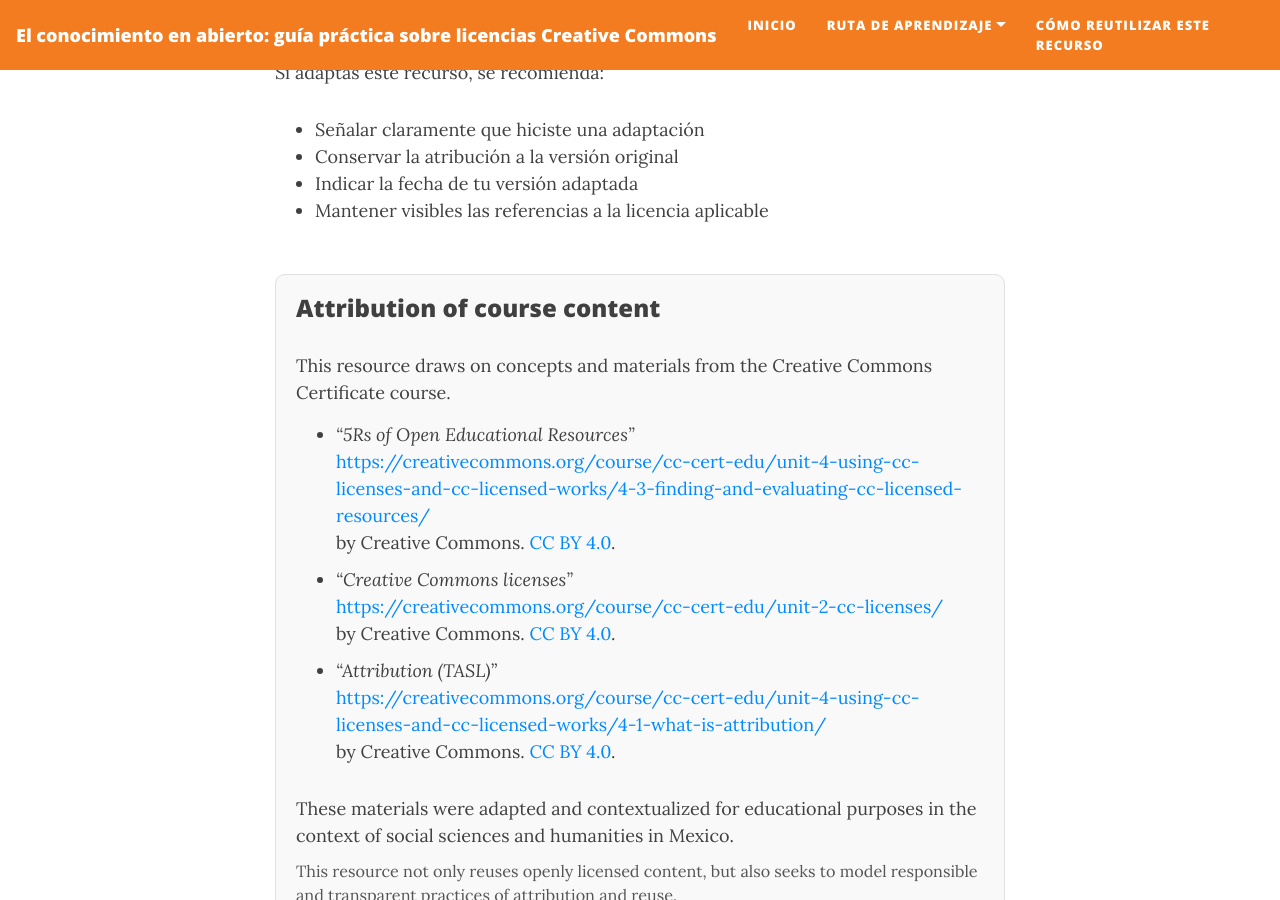
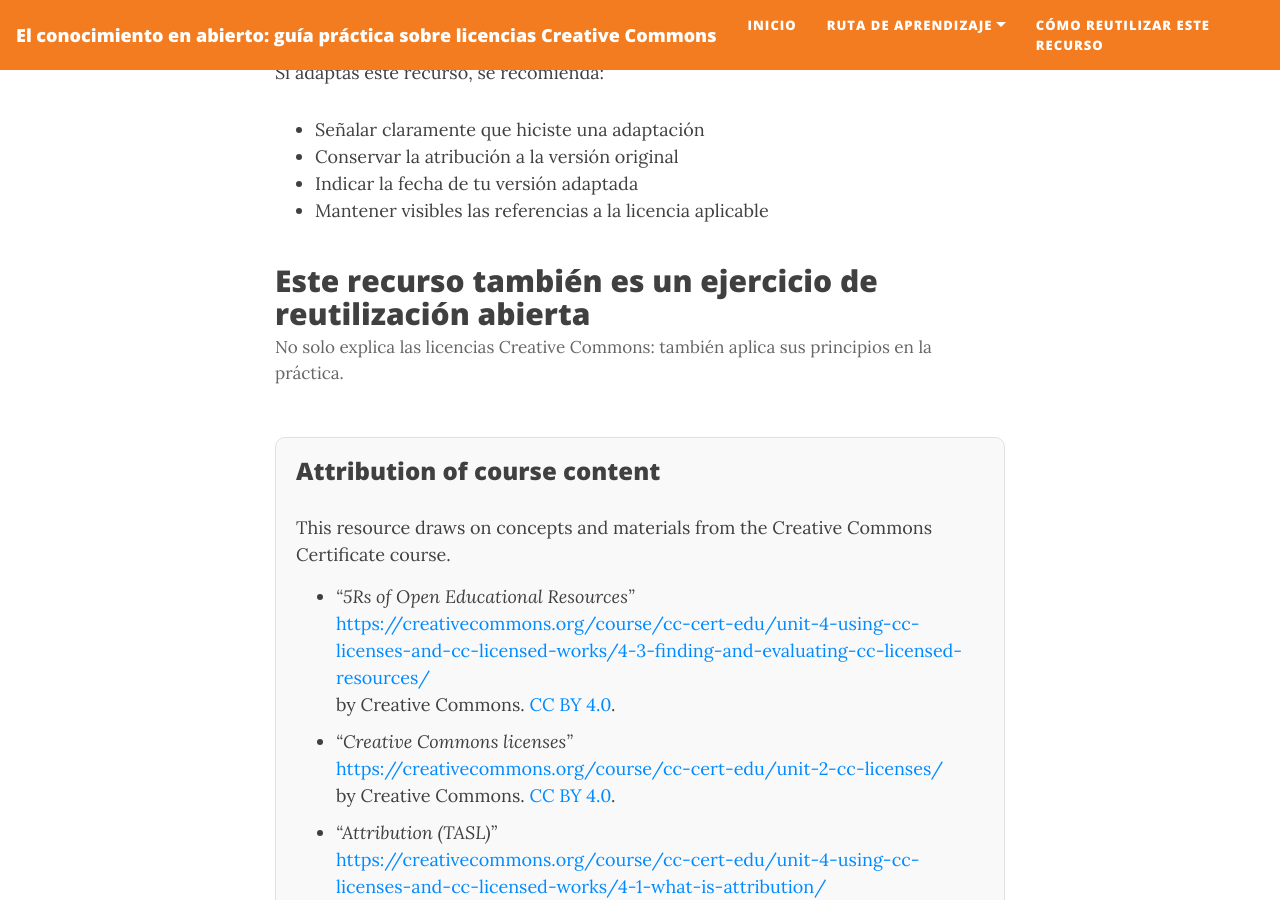
Before and after one commit to rosariorogel/cc-oer-mexico, a Jekyll site: the page built from _pages/reusar-este-recurso.md, in a window 1280 px wide and 900 px high, scrolled down 1728 px. Built offline with Jekyll 4.4.1, drawn with Linux system fonts in a browser that asks for light colours; nearby versions of some CDN libraries.

Commit message:
Update reusar-este-recurso.md

```diff
--- a/_pages/reusar-este-recurso.md
+++ b/_pages/reusar-este-recurso.md
@@ -57,6 +57,15 @@ Si adaptas este recurso, se recomienda:
 - Indicar la fecha de tu versión adaptada
 - Mantener visibles las referencias a la licencia aplicable
 
+<div style="margin:40px 0 15px 0; text-align:left;">
+  <h2 style="margin-bottom:5px;">
+    Este recurso también es un ejercicio de reutilización abierta
+  </h2>
+  <p style="margin:0; color:#666; font-size:0.95em;">
+    No solo explica las licencias Creative Commons: también aplica sus principios en la práctica.
+  </p>
+</div>
+
 <div style="margin:50px 0 20px 0; padding:20px; border-radius:10px; background-color:#f9f9f9; border:1px solid #e0e0e0;">
 
   <h3 style="margin-top:0;">Attribution of course content</h3>
```
